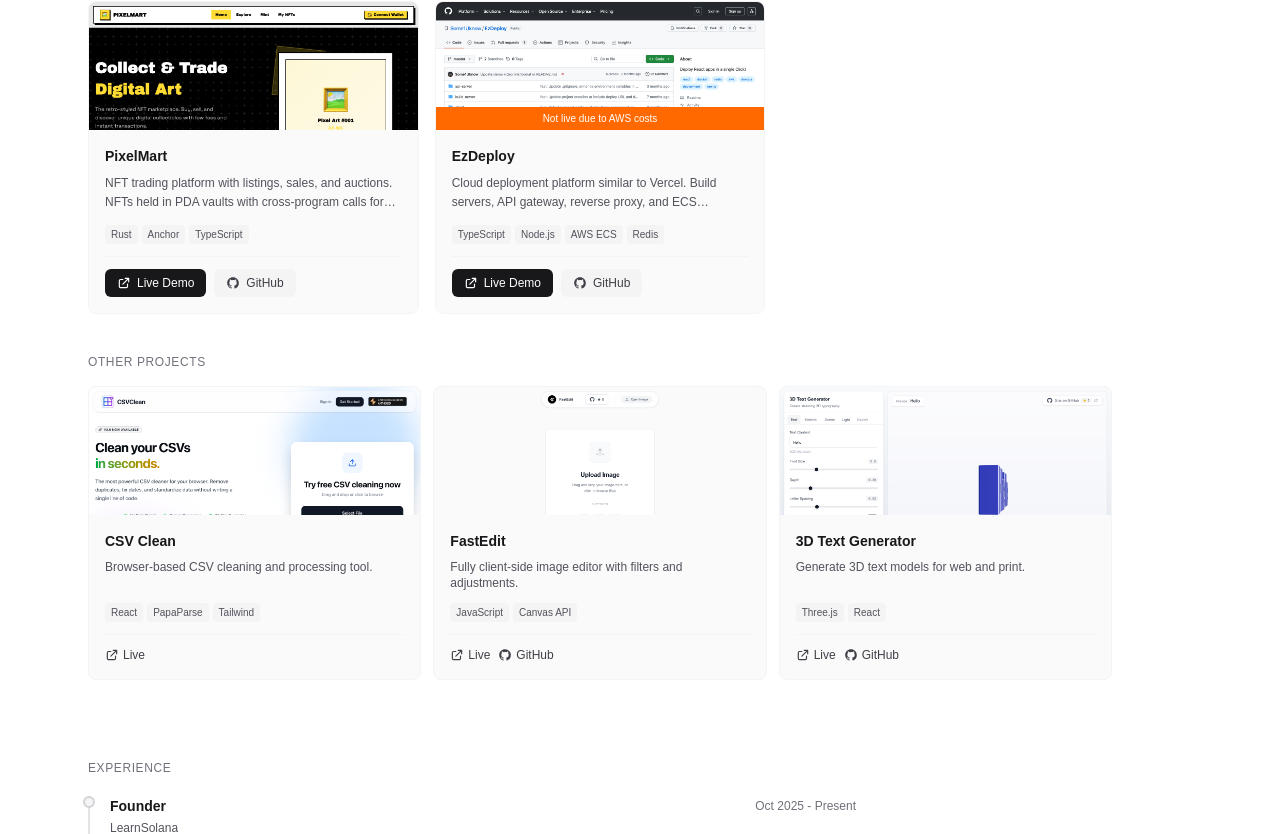
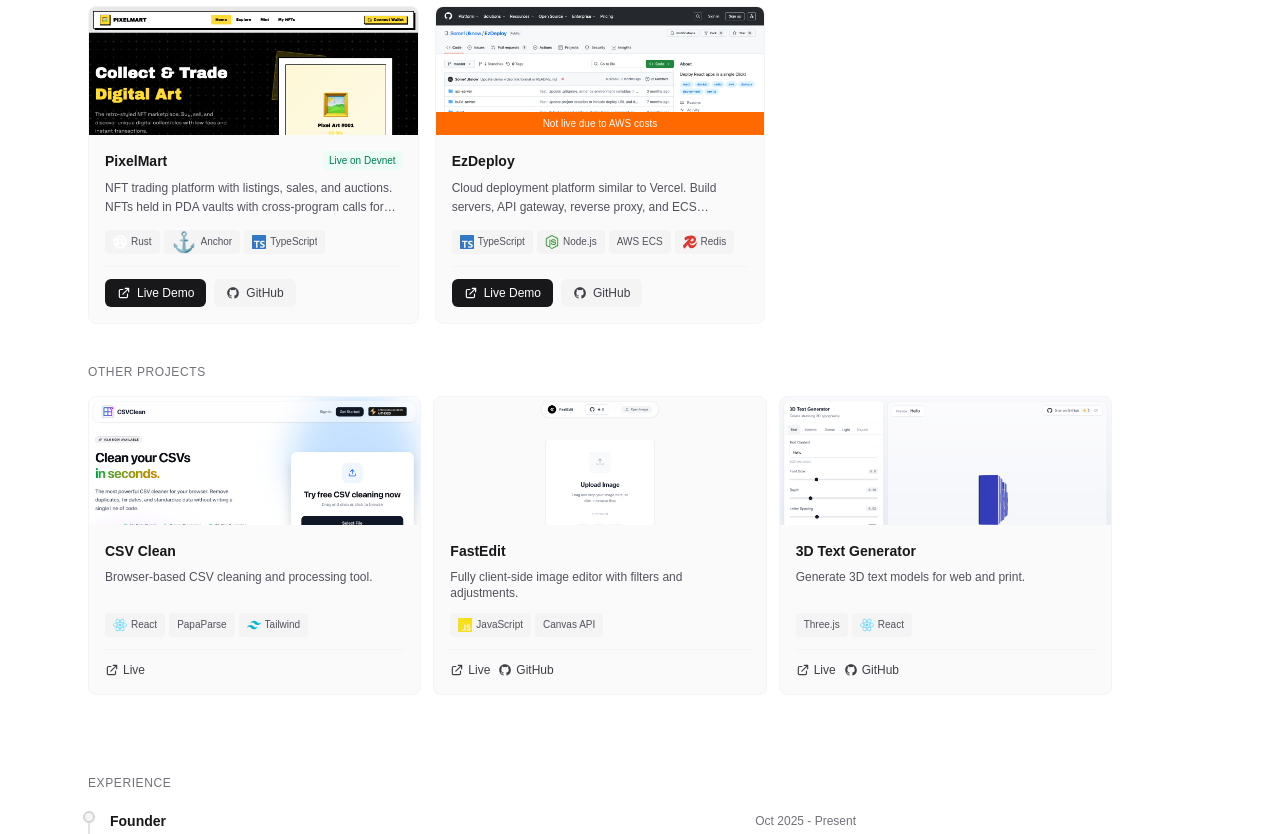
Before and after one commit to Some1Uknow/minimal-portfolio, a Next.js app: page / in a window 1280 px wide. Shown: the part 1863-2697 px from the top of the page. Built offline with nearby package versions, Linux system fonts and the light colour scheme.

Commit message:
feat: add icon support for project tags and highlight for Pixelmart project

```diff
--- a/src/components/projects.tsx
+++ b/src/components/projects.tsx
@@ -2,7 +2,16 @@
 
 import Image from 'next/image';
 import { InView } from '@/components/ui/in-view';
-import { projects, minorProjects } from '@/lib/data';
+import { projects, minorProjects, skills as skillGroups } from '@/lib/data';
+
+function getIconForTag(tag: string) {
+  const groups = Object.values(skillGroups) as Array<any>;
+  for (const group of groups) {
+    const found = group.find((s: any) => s.name.toLowerCase() === tag.toLowerCase());
+    if (found) return found.icon;
+  }
+  return null;
+}
 
 function ProjectCard({
   project,
@@ -67,15 +76,19 @@
             </p>
           )}
 
-          <div className="flex flex-wrap gap-1 mb-3 flex-grow">
-            {project.tags.slice(0, 4).map((tag) => (
+          <div className="flex flex-wrap gap-1 mb-3 mt-auto">
+            {project.tags.slice(0, 4).map((tag) => {
+              const Icon = getIconForTag(tag);
+              return (
                 <span
                   key={tag}
-                className="px-1.5 py-0.5 text-[10px] text-zinc-600 dark:text-zinc-400 bg-zinc-100 dark:bg-zinc-800 rounded"
+                  className="inline-flex items-center gap-1 px-2 h-6 min-w-[48px] py-0.5 text-[10px] text-zinc-600 dark:text-zinc-400 bg-zinc-100 dark:bg-zinc-800 rounded leading-none"
                 >
-                {tag}
+                  {Icon && <span className="text-sm">{Icon}</span>}
+                  <span className="truncate">{tag}</span>
                 </span>
-            ))}
+              );
+            })}
           </div>
 
           <div className="flex flex-wrap gap-2 pt-3 border-t border-zinc-100 dark:border-zinc-800 mt-auto">
@@ -173,15 +186,19 @@
           <p className="text-xs text-zinc-600 dark:text-zinc-400 mb-3 line-clamp-2 flex-grow">
             {project.description}
           </p>
-          <div className="flex flex-wrap gap-1 mb-3">
-            {project.tags.slice(0, 4).map((tag) => (
+          <div className="flex flex-wrap gap-1 mb-3 mt-auto">
+            {project.tags.slice(0, 4).map((tag) => {
+              const Icon = getIconForTag(tag);
+              return (
                 <span
                   key={tag}
-                className="px-1.5 py-0.5 text-[10px] text-zinc-600 dark:text-zinc-400 bg-zinc-100 dark:bg-zinc-800 rounded"
+                  className="inline-flex items-center gap-1 px-2 h-6 min-w-[48px] py-0.5 text-[10px] text-zinc-600 dark:text-zinc-400 bg-zinc-100 dark:bg-zinc-800 rounded leading-none"
                 >
-                {tag}
+                  {Icon && <span className="text-sm">{Icon}</span>}
+                  <span className="truncate">{tag}</span>
                 </span>
-            ))}
+              );
+            })}
           </div>
           <div className="flex flex-wrap gap-2 pt-3 border-t border-zinc-100 dark:border-zinc-800">
             {project.links.live && (
--- a/src/lib/data.tsx
+++ b/src/lib/data.tsx
@@ -113,6 +113,7 @@
       'NFT trading platform with listings, sales, and auctions. NFTs held in PDA vaults with cross-program calls for transfers.',
     tags: ['Rust', 'Anchor', 'TypeScript'],
     image: '/projects/pixelmart.png',
+    highlight: 'Live on Devnet',
     links: {
       live: 'https://pixelmart.raghav.codes',
       github: 'https://github.com/Some1Uknow/NFT-marketplace',
```
Lines whose indentation alone changed are shown as unchanged.
